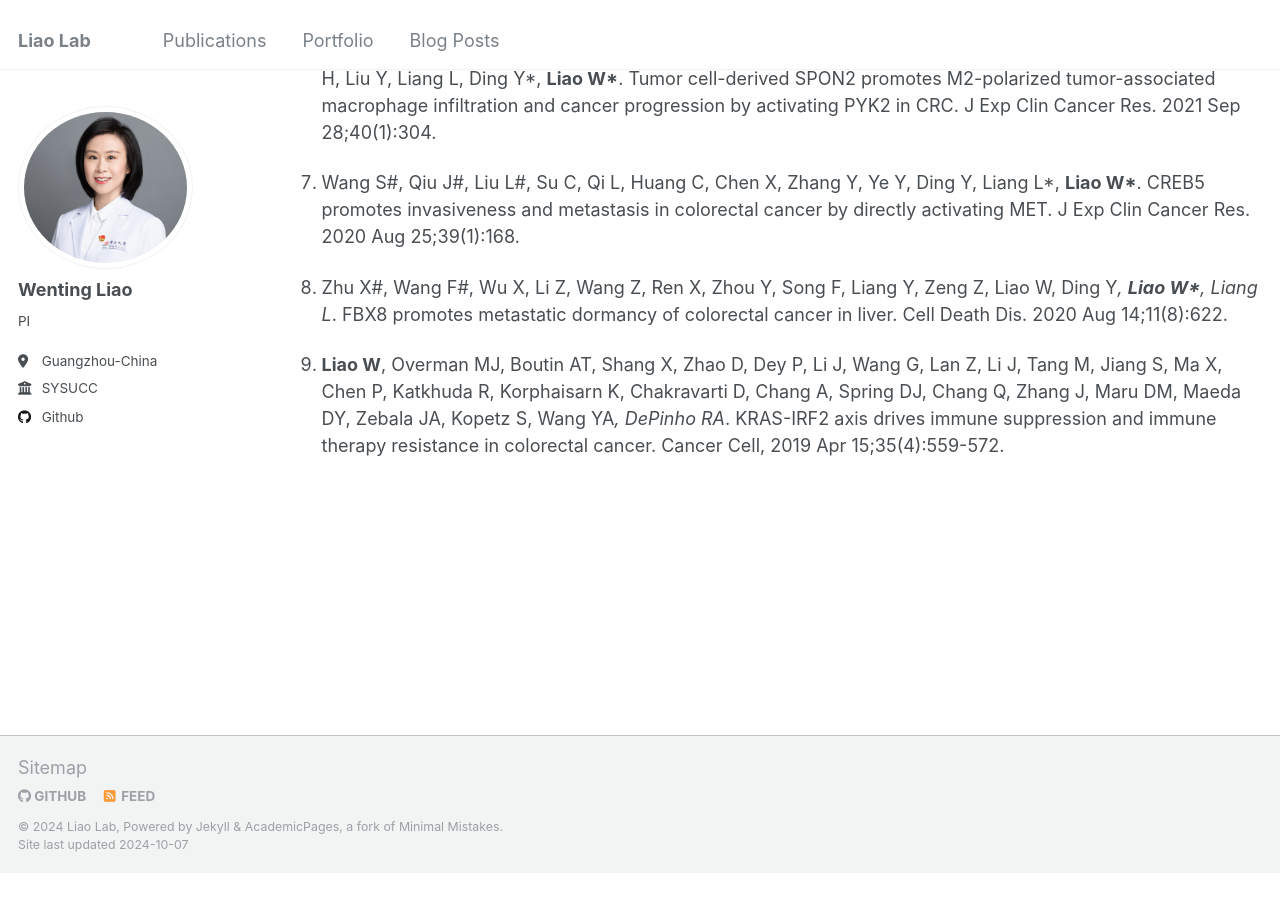
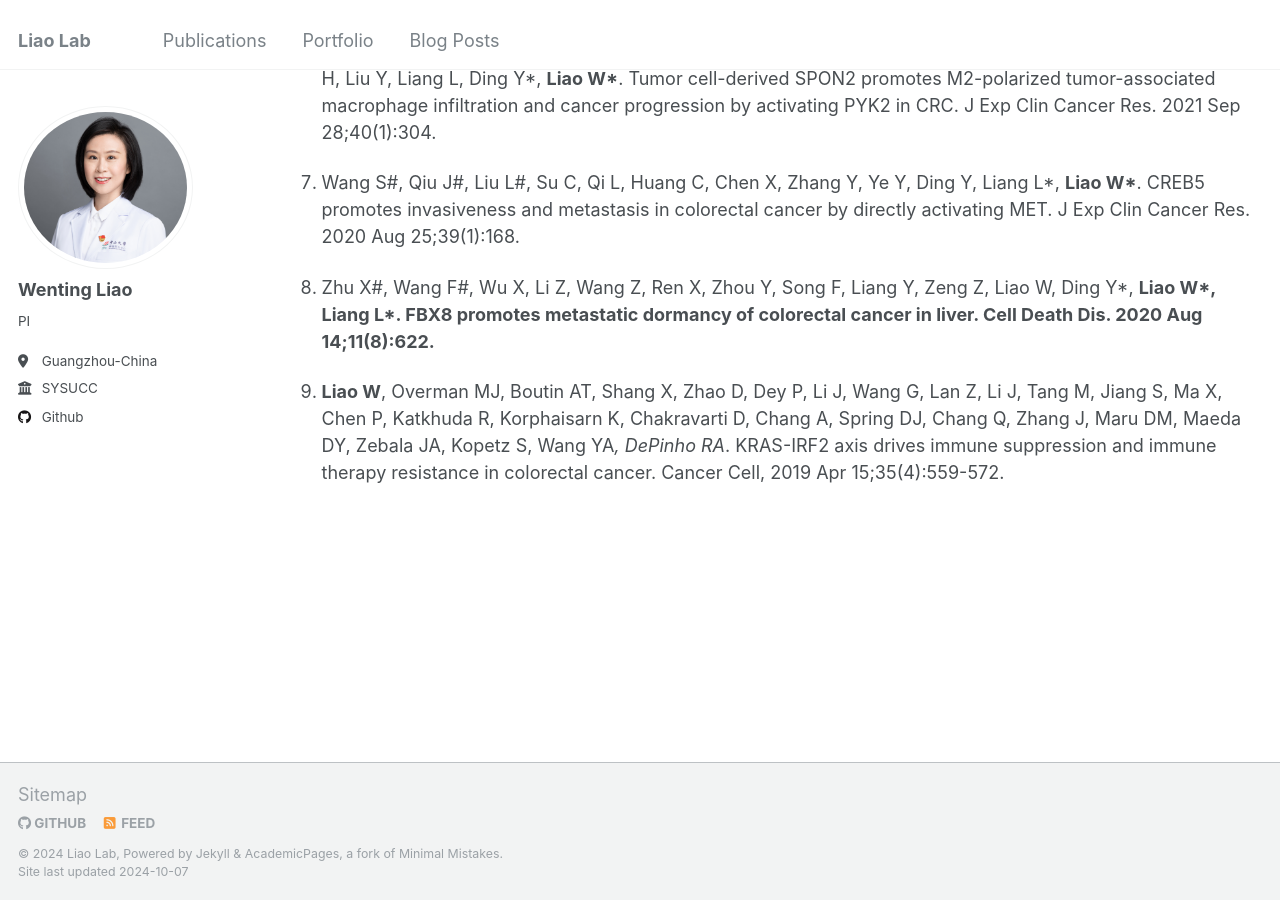
Before and after one commit to ImmunoTransLab/ImmunoTransLab, a Jekyll site: the page built from _pages/publications.md, in a window 1280 px wide and 900 px high, scrolled down 717 px. Built offline with Jekyll 4.4.1, drawn with Linux system fonts in a browser that asks for light colours; before the commit the page ends 1590 px from its top, so only the background shows below that.

```diff
--- a/_pages/publications.md
+++ b/_pages/publications.md
@@ -7,7 +7,7 @@ author_profile: true
 
 
 
-1. Zhou Y#, Zhang Y#, Li M#, Ming T#, Zhang C, Huang C, Li J, Li F, Li H, Zhao E, Shu F, Liu L, Pan X, Gao Y, Tian L, Song L*, Huang H*,<strong>Liao W*</strong>. Oncogenic KRAS drives immunosuppression of colorectal cancer by impairing DDX60-mediated dsRNA accumulation and viral mimicry. 2024 Oct 4;9(100):eado8758. doi: 10.1126/sciimmunol.ado8758.
+1. Zhou Y#, Zhang Y#, Li M#, Ming T#, Zhang C, Huang C, Li J, Li F, Li H, Zhao E, Shu F, Liu L, Pan X, Gao Y, Tian L, Song L*, Huang H*,<strong>Liao W*<strong>. Oncogenic KRAS drives immunosuppression of colorectal cancer by impairing DDX60-mediated dsRNA accumulation and viral mimicry. 2024 Oct 4;9(100):eado8758. doi: 10.1126/sciimmunol.ado8758.
 
 
 2. Li J, Lan Z,<strong>Liao W</strong>, Horner JW, Xu X, Liu J, Yoshihama Y, Jiang S, Shim HS, Slotnik M, LaBella KA, Wu CJ, Dunner K, Jr., Hsu WH, Lee R, Khanduri I, Terranova C, Akdemir K, Chakravarti D, Shang X, Spring DJ, Wang YA, DePinho RA. Histone demethylase KDM5D upregulation drives sex differences in colon cancer. Nature, 2023; 619, 632-639.
@@ -29,7 +29,7 @@ author_profile: true
 7. Wang S#, Qiu J#, Liu L#, Su C, Qi L, Huang C, Chen X, Zhang Y, Ye Y, Ding Y, Liang L*, <strong>Liao W*</strong>. CREB5 promotes invasiveness and metastasis in colorectal cancer by directly activating MET. J Exp Clin Cancer Res. 2020 Aug 25;39(1):168.
 
 
-8. Zhu X#, Wang F#, Wu X, Li Z, Wang Z, Ren X, Zhou Y, Song F, Liang Y, Zeng Z, Liao W, Ding Y*, <strong>Liao W*</strong>,
+8. Zhu X#, Wang F#, Wu X, Li Z, Wang Z, Ren X, Zhou Y, Song F, Liang Y, Zeng Z, Liao W, Ding Y*, <strong>Liao W*<strong>,
  Liang L*. FBX8 promotes metastatic dormancy of colorectal cancer in liver. Cell Death Dis. 2020 Aug 14;11(8):622.
 
 
```
